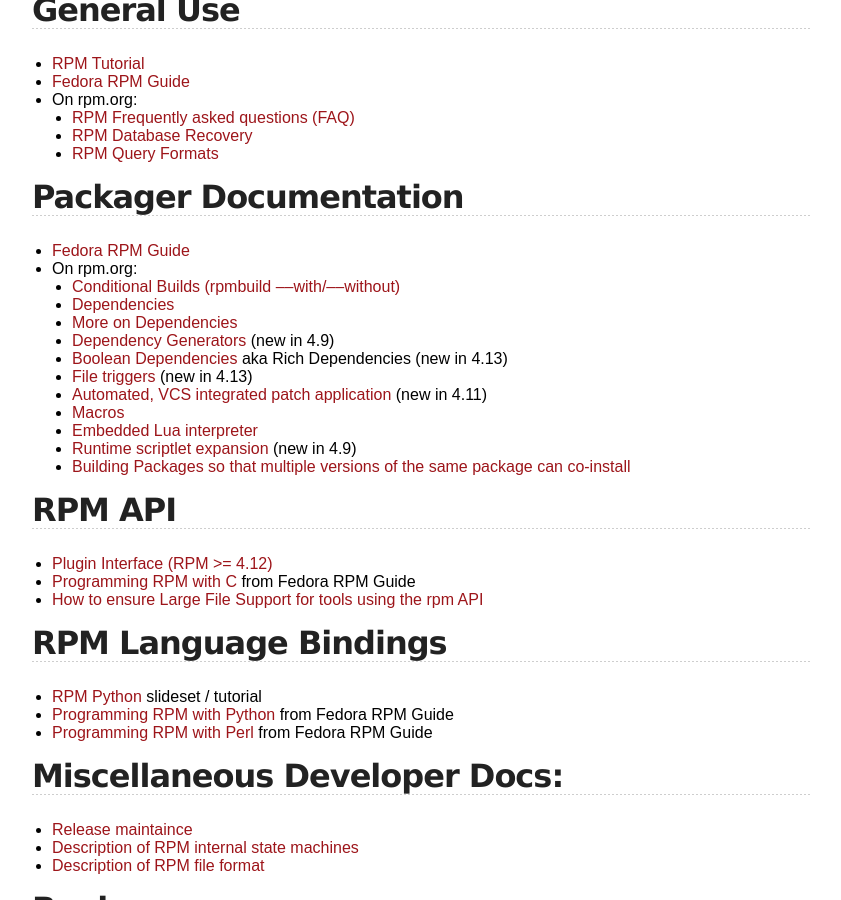
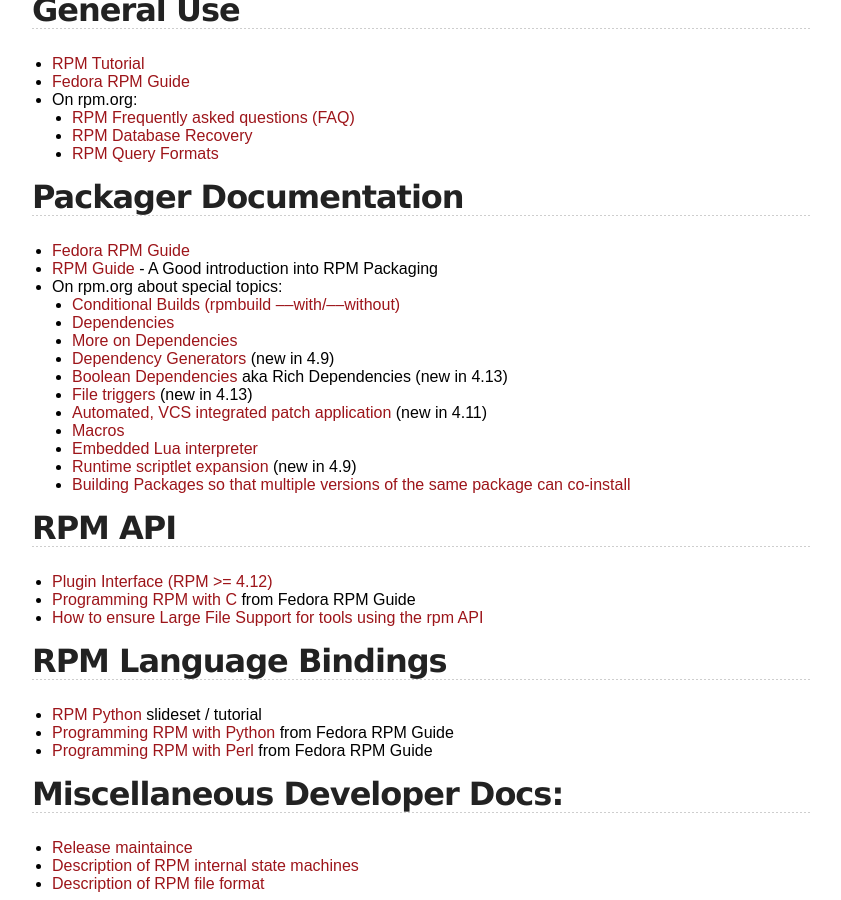
Before and after one commit to rpm-software-management/rpm-web, a Jekyll site: the page built from documentation.md, in a window 1280 px wide and 900 px high, scrolled down 327 px. Shown: the whole window, without its empty margins (218-1059 px from the left). Built offline with Jekyll 4.4.1, drawn with Linux system fonts in a browser that asks for light colours.

Commit message:
Add link to rpm-guide.readthedocs.io

```diff
--- a/documentation.md
+++ b/documentation.md
@@ -15,7 +15,8 @@ This page attempts to track the various relevant documentation that exists for R
 
 ## Packager Documentation
 * [Fedora RPM Guide](http://docs.fedoraproject.org/en-US/Fedora_Draft_Documentation/0.1/html/RPM_Guide/index.html)
-* On rpm.org:
+* [RPM Guide](http://rpm-guide.readthedocs.io) - A Good introduction into RPM Packaging
+* On rpm.org about special topics:
   * [Conditional Builds (rpmbuild &#8211;&#8211;with/&#8211;&#8211;without)](user_doc/conditional_builds.html)
   * [Dependencies](user_doc/dependencies.html)
   * [More on Dependencies](user_doc/more_dependencies.html)
```
